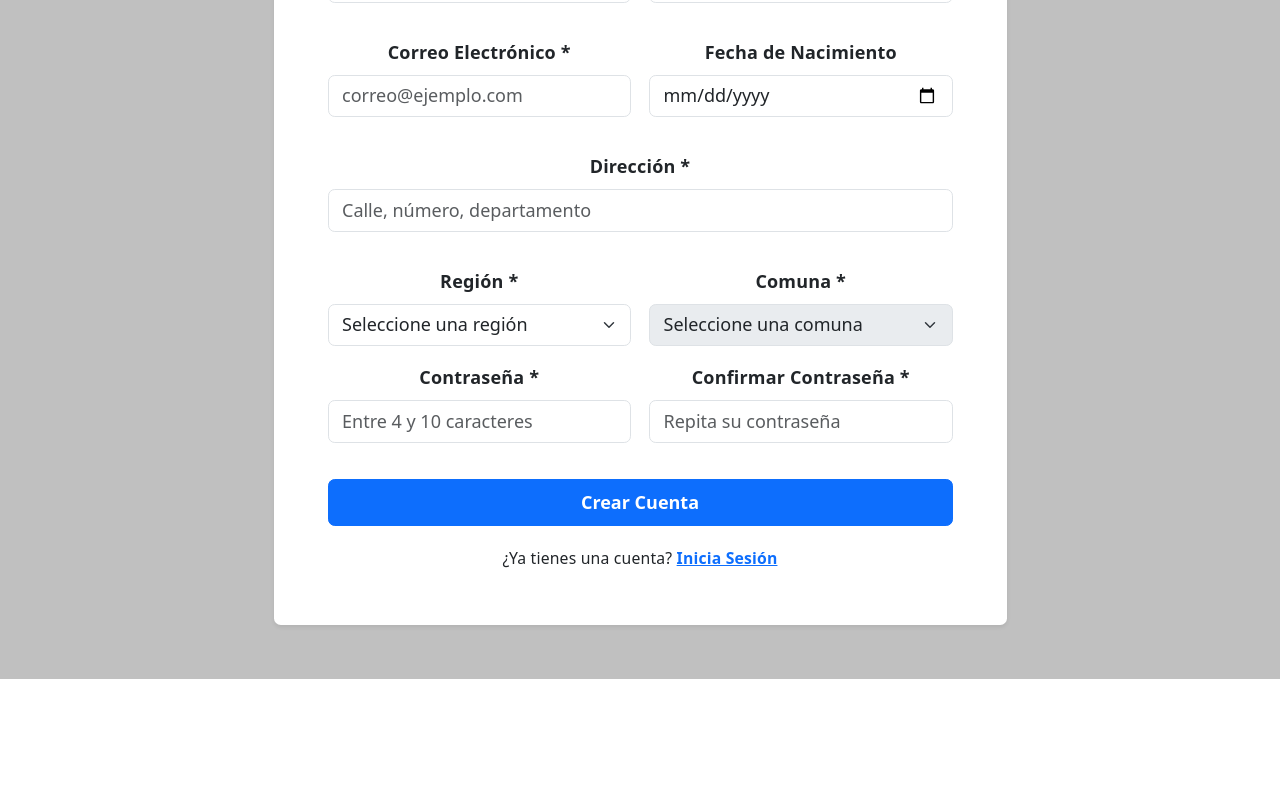
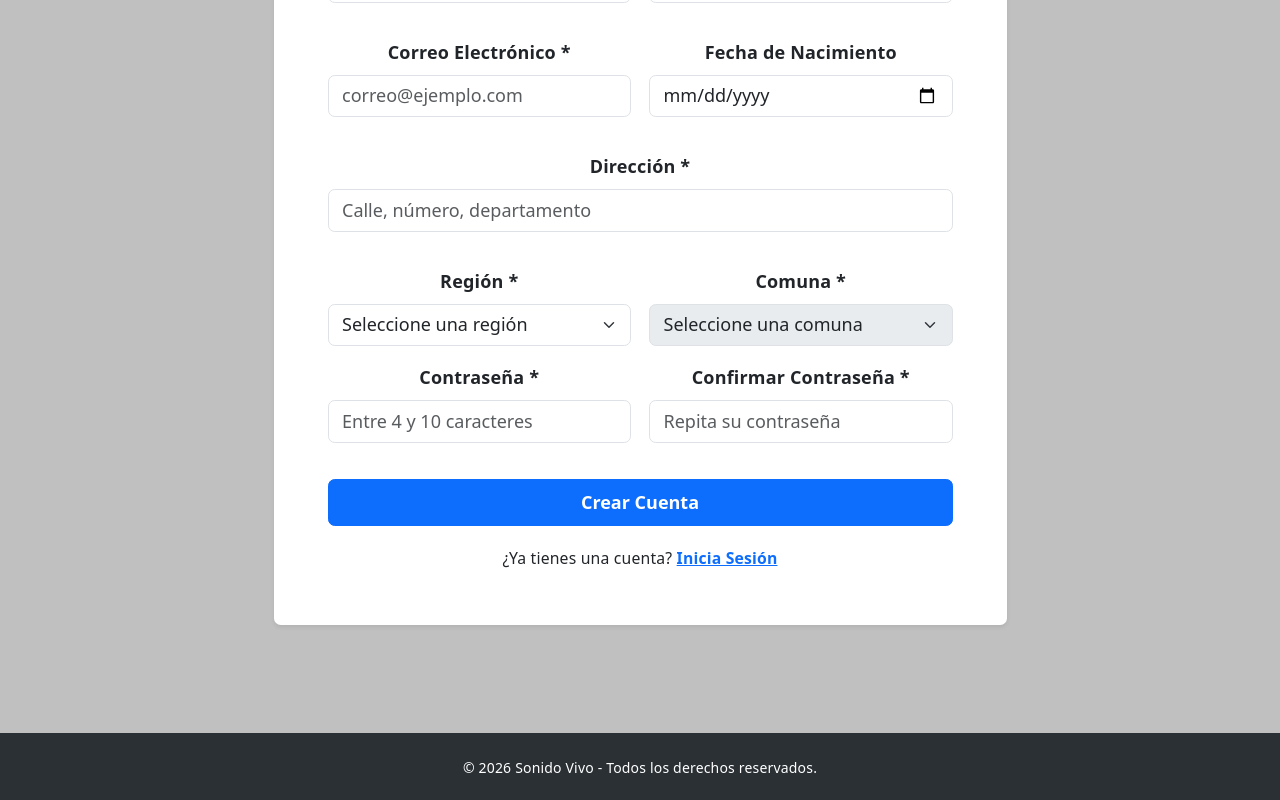
Before and after one commit to CoteCruces/sonido-vivo-v2, a React (Vite) app: page /registro in a window 1280 px wide. Shown: the part 475-1275 px from the top of the page. Before the commit the page ends 1154 px from the top, so only its background shows below. Built offline with nearby package versions, Linux system fonts and the light colour scheme.

Commit message:
Footer
Añadido un footer simple

```diff
--- a/src/App.css
+++ b/src/App.css
@@ -258,3 +258,18 @@
     border-right-color: var(--border);
   }
 }
+
+
+/* FOOTER */
+
+.footer-original {
+    background-color: #2b3035;
+    color: white;
+    padding: 20px 0;
+    width: 100%;
+}
+
+.footer-original small {
+    font-size: 14px;
+    margin-top: 20px;
+}
--- a/src/App.tsx
+++ b/src/App.tsx
@@ -9,12 +9,15 @@ import DetalleProducto from "./componentes/paginas/DetalleProducto";
 import Login from "./componentes/paginas/Login";
 import Registro from "./componentes/paginas/Registro";
 import DetalleNoticia from "./componentes/paginas/DetalleNoticia";
+import Footer from "./componentes/organismos/Footer";
 
 function App(){
   return(
     <>
       <Navbar />
-      <Routes>
+
+      <main className="flex-grow-1 pb-5">
+        <Routes>
         <Route
           path = "/"
           element = {<Inicio />}
@@ -52,7 +55,9 @@ function App(){
           element={<Registro />}
         />
 
-      </Routes>
+        </Routes>
+      </main>
+      <Footer />
     </>
   )
 }
--- /dev/null
+++ b/src/componentes/organismos/Footer.tsx
@@ -0,0 +1,15 @@
+import "../../App.css";
+
+function Footer() {
+    return (
+        <footer className="footer-original text-center mt-auto">
+            <div className="container">
+                <small>
+                    &copy; 2026 Sonido Vivo - Todos los derechos reservados.
+                </small>
+            </div>
+        </footer>
+    );
+}
+
+export default Footer;
```
